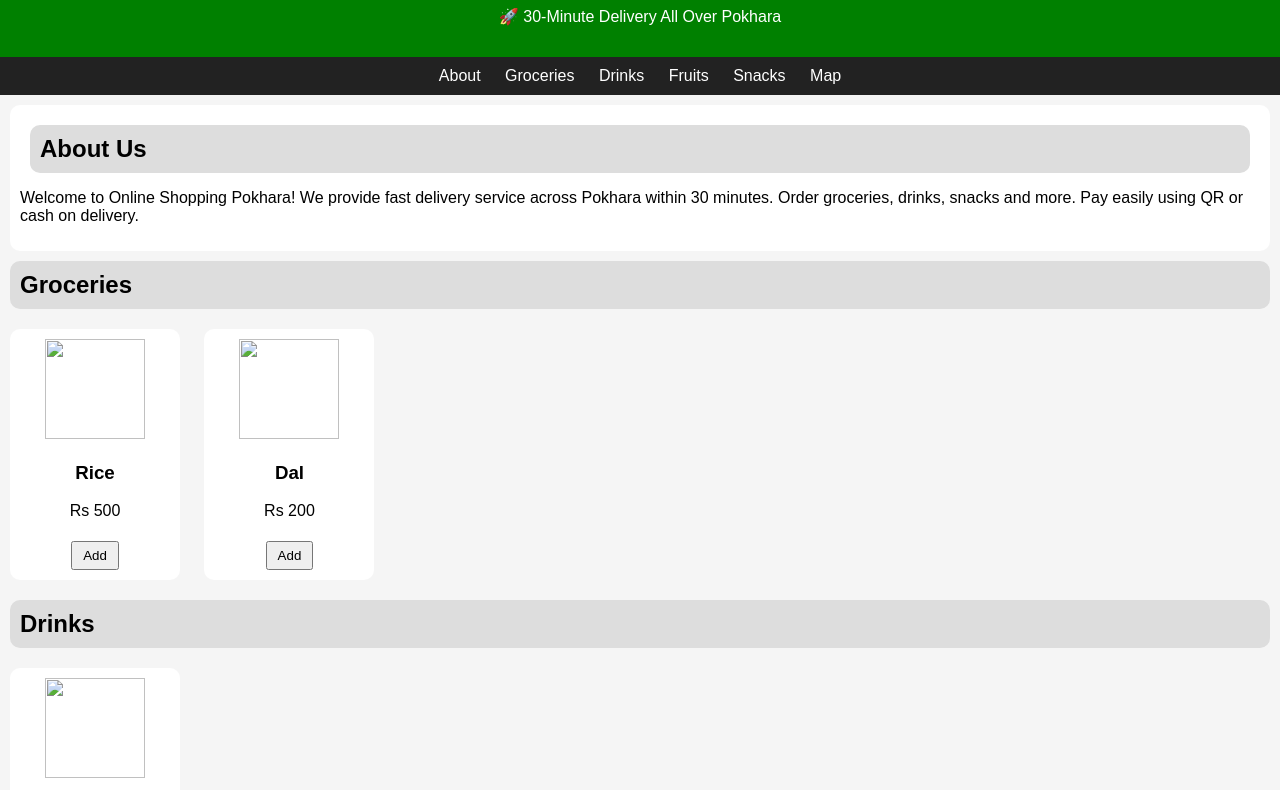
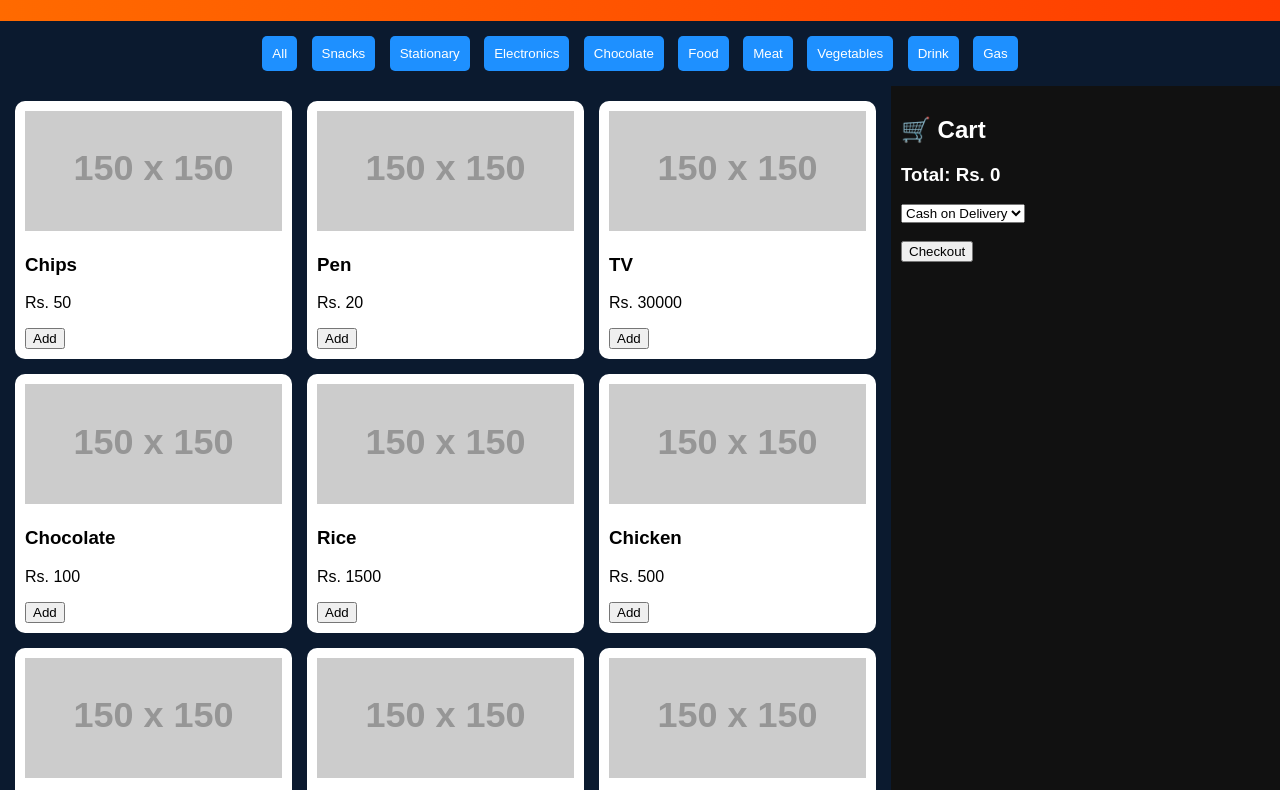
Before and after one commit to onlineshoppingpokhara9-wq/Online-shopping-pokhara-, a plain HTML site: page index.html in a window 1280 px wide. Shown: the part 89-879 px from the top of the page. Drawn offline with Linux system fonts and the light colour scheme; placeholder pictures from the web are drawn by us.

Commit message:
Add files via upload

```diff
--- a/index.html
+++ b/index.html
@@ -1,69 +1,80 @@
 <!DOCTYPE html>
-<html>
+<html lang="en">
 <head>
+<meta charset="UTF-8">
 <title>Online Shopping Pokhara</title>
 
 <style>
-    body { font-family: Arial; margin: 0; background: #f5f5f5; }
+body {
+  margin: 0;
+  font-family: Arial;
+  background: #0b1a2f;
+  color: white;
+}
 
+/* HEADER */
 header {
-      background: green;
-      color: white;
+  background: linear-gradient(90deg, #ff6a00, #ff3c00);
   padding: 15px;
   text-align: center;
 }
 
+/* NAV */
 nav {
-      background: #222;
+  text-align: center;
   padding: 10px;
-      text-align: center;
 }
 
-    nav a {
+nav button {
+  margin: 5px;
+  padding: 10px;
+  background: #1e90ff;
+  border: none;
   color: white;
-      margin: 10px;
-      text-decoration: none;
+  cursor: pointer;
+  border-radius: 5px;
 }
 
-    h2 {
-      background: #ddd;
-      padding: 10px;
-      border-radius: 10px;
-      margin: 10px;
+/* LAYOUT */
+.container {
+  display: flex;
+}
+
+/* PRODUCTS */
+#products {
+  width: 70%;
+  display: grid;
+  grid-template-columns: repeat(3, 1fr);
+  gap: 15px;
+  padding: 15px;
 }
 
 .product {
   background: white;
-      margin: 10px;
-      padding: 10px;
-      display: inline-block;
-      width: 150px;
-      border-radius: 10px;
-      text-align: center;
-    }
-
-    .product img {
-      width: 100px;
-      height: 100px;
-      object-fit: cover;
-    }
-
-    .cart, .about, .map {
-      background: white;
-      margin: 10px;
+  color: black;
   padding: 10px;
   border-radius: 10px;
 }
 
-    input {
-      padding: 5px;
-      margin: 5px;
-      width: 80%;
+.product img {
+  width: 100%;
+  height: 120px;
+  object-fit: cover;
+}
+
+/* CART */
+#cart {
+  width: 30%;
+  background: #111;
+  padding: 10px;
 }
 
 button {
-      padding: 5px 10px;
-      margin-top: 5px;
+  cursor: pointer;
+}
+
+.payment {
+  margin-top: 10px;
 }
 </style>
 </head>
@@ -71,130 +82,132 @@
 <body>
 
 <header>
-  <h1>🛒 Online Shopping Pokhara</h1>
-  <p>🚀 30-Minute Delivery All Over Pokhara</p>
+  <h1>Online Shopping Pokhara</h1>
 </header>
 
 <nav>
-  <a href="#about">About</a>
-  <a href="#groceries">Groceries</a>
-  <a href="#drinks">Drinks</a>
-  <a href="#fruits">Fruits</a>
-  <a href="#snacks">Snacks</a>
-  <a href="#map">Map</a>
+  <button onclick="filterCategory('all')">All</button>
+  <button onclick="filterCategory('snacks')">Snacks</button>
+  <button onclick="filterCategory('stationary')">Stationary</button>
+  <button onclick="filterCategory('electronics')">Electronics</button>
+  <button onclick="filterCategory('chocolate')">Chocolate</button>
+  <button onclick="filterCategory('food')">Food</button>
+  <button onclick="filterCategory('meat')">Meat</button>
+  <button onclick="filterCategory('vegetables')">Vegetables</button>
+  <button onclick="filterCategory('drink')">Drink</button>
+  <button onclick="filterCategory('gas')">Gas</button>
 </nav>
 
-<!-- ABOUT -->
-<div class="about" id="about">
-  <h2>About Us</h2>
-  <p>
-    Welcome to Online Shopping Pokhara! We provide fast delivery service
-    across Pokhara within 30 minutes. Order groceries, drinks, snacks and more.
-    Pay easily using QR or cash on delivery.
-  </p>
+<div class="container">
+
+<!-- PRODUCTS -->
+<div id="products"></div>
+
+<!-- CART -->
+<div id="cart">
+  <h2>🛒 Cart</h2>
+  <div id="cartItems"></div>
+  <h3>Total: Rs. <span id="total">0</span></h3>
+
+  <div class="payment">
+    <select id="payment">
+      <option>Cash on Delivery</option>
+      <option>eSewa</option>
+    </select>
+    <br><br>
+    <button onclick="checkout()">Checkout</button>
+  </div>
 </div>
 
-<!-- GROCERIES -->
-<h2 id="groceries">Groceries</h2>
-
-<div class="product">
-  <img src="rice.jpg">
-  <h3>Rice</h3>
-  <p>Rs 500</p>
-  <button onclick="addToCart('Rice',500)">Add</button>
-</div>
-
-<div class="product">
-  <img src="dal.jpg">
-  <h3>Dal</h3>
-  <p>Rs 200</p>
-  <button onclick="addToCart('Dal',200)">Add</button>
-</div>
-
-<!-- DRINKS -->
-<h2 id="drinks">Drinks</h2>
-
-<div class="product">
-  <img src="coke.jpg">
-  <h3>Coke</h3>
-  <p>Rs 100</p>
-  <button onclick="addToCart('Coke',100)">Add</button>
-</div>
-
-<!-- FRUITS -->
-<h2 id="fruits">Fruits</h2>
-
-<div class="product">
-  <img src="apple.jpg">
-  <h3>Apple</h3>
-  <p>Rs 150</p>
-  <button onclick="addToCart('Apple',150)">Add</button>
-</div>
-
-<!-- SNACKS -->
-<h2 id="snacks">Snacks</h2>
-
-<div class="product">
-  <img src="chips.jpg">
-  <h3>Chips</h3>
-  <p>Rs 50</p>
-  <button onclick="addToCart('Chips',50)">Add</button>
-</div>
-
-<!-- CART -->
-<div class="cart">
-  <h2>Cart</h2>
-  <p id="items"></p>
-  <h3 id="total">Total: Rs 0</h3>
-</div>
-
-<!-- ORDER -->
-<div class="cart">
-  <h2>Order</h2>
-
-  <input type="text" id="name" placeholder="Your Name"><br>
-  <input type="text" id="address" placeholder="Area (Lakeside, Bagar, etc.)"><br>
-  <input type="text" id="phone" placeholder="Phone Number"><br>
-
-  <button onclick="order()">Place Order</button>
-
-  <p id="msg"></p>
-
-  <h3>Payment</h3>
-  <p>Scan QR or Pay Cash</p>
-  <img src="qr.png" width="150">
 </div>
 
 <!-- MAP -->
-<div class="map" id="map">
-  <h2>Pokhara Map</h2>
-
-  <iframe
-    src="https://www.google.com/maps?q=Pokhara&output=embed"
-    width="100%"
-    height="300">
-  </iframe>
-</div>
+<h2 style="text-align:center;">📍 Delivery Area: Pokhara</h2>
+<center>
+<iframe src="https://maps.google.com/maps?q=pokhara&t=&z=13&ie=UTF8&iwloc=&output=embed"
+width="90%" height="300"></iframe>
+</center>
 
 <script>
+// SAMPLE PRODUCTS (later from Firebase)
+let products = [
+  {name:"Chips", price:50, category:"snacks", image:"https://via.placeholder.com/150"},
+  {name:"Pen", price:20, category:"stationary", image:"https://via.placeholder.com/150"},
+  {name:"TV", price:30000, category:"electronics", image:"https://via.placeholder.com/150"},
+  {name:"Chocolate", price:100, category:"chocolate", image:"https://via.placeholder.com/150"},
+  {name:"Rice", price:1500, category:"food", image:"https://via.placeholder.com/150"},
+  {name:"Chicken", price:500, category:"meat", image:"https://via.placeholder.com/150"},
+  {name:"Tomato", price:60, category:"vegetables", image:"https://via.placeholder.com/150"},
+  {name:"Coke", price:80, category:"drink", image:"https://via.placeholder.com/150"},
+  {name:"Gas Cylinder", price:1800, category:"gas", image:"https://via.placeholder.com/150"}
+];
+
+let cart = [];
 let total = 0;
-let items = "";
 
-function addToCart(name, price) {
-  total += price;
-  items += name + ", ";
+// DISPLAY PRODUCTS
+function displayProducts(list){
+  let container = document.getElementById("products");
+  container.innerHTML = "";
 
-  document.getElementById("items").innerText = "Items: " + items;
-  document.getElementById("total").innerText = "Total: Rs " + total;
+  list.forEach(p=>{
+    container.innerHTML += `
+      <div class="product">
+        <img src="${p.image}">
+        <h3>${p.name}</h3>
+        <p>Rs. ${p.price}</p>
+        <button onclick="addToCart('${p.name}', ${p.price})">Add</button>
+      </div>
+    `;
+  });
 }
 
-function order() {
-  let name = document.getElementById("name").value;
-  let address = document.getElementById("address").value;
+// FILTER CATEGORY
+function filterCategory(cat){
+  if(cat === "all"){
+    displayProducts(products);
+  } else {
+    let filtered = products.filter(p => p.category === cat);
+    displayProducts(filtered);
+  }
+}
 
-  document.getElementById("msg").innerText =
-    "Order placed by " + name + " from " + address + " | Total Rs " + total;
+// CART
+function addToCart(name, price){
+  cart.push({name, price});
+  total += price;
+  updateCart();
 }
+
+function updateCart(){
+  let div = document.getElementById("cartItems");
+  div.innerHTML = "";
+
+  cart.forEach(item=>{
+    div.innerHTML += `<p>${item.name} - Rs. ${item.price}</p>`;
+  });
+
+  document.getElementById("total").innerText = total;
+}
+
+// CHECKOUT
+function checkout(){
+  if(cart.length === 0){
+    alert("Cart is empty!");
+    return;
+  }
+
+  let payment = document.getElementById("payment").value;
+
+  alert("Order placed!\nPayment: " + payment + "\nTotal: Rs. " + total);
+
+  cart = [];
+  total = 0;
+  updateCart();
+}
+
+// LOAD
+displayProducts(products);
 </script>
 
 </body>
```
Lines whose indentation alone changed are shown as unchanged.
